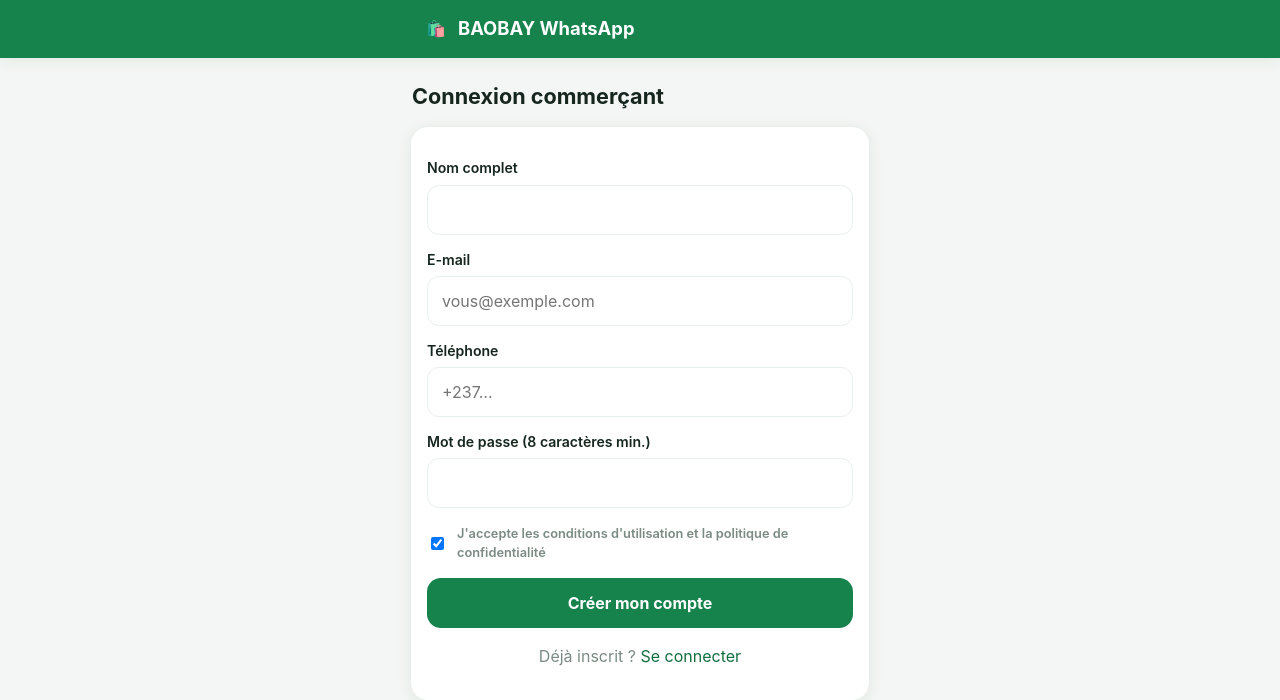
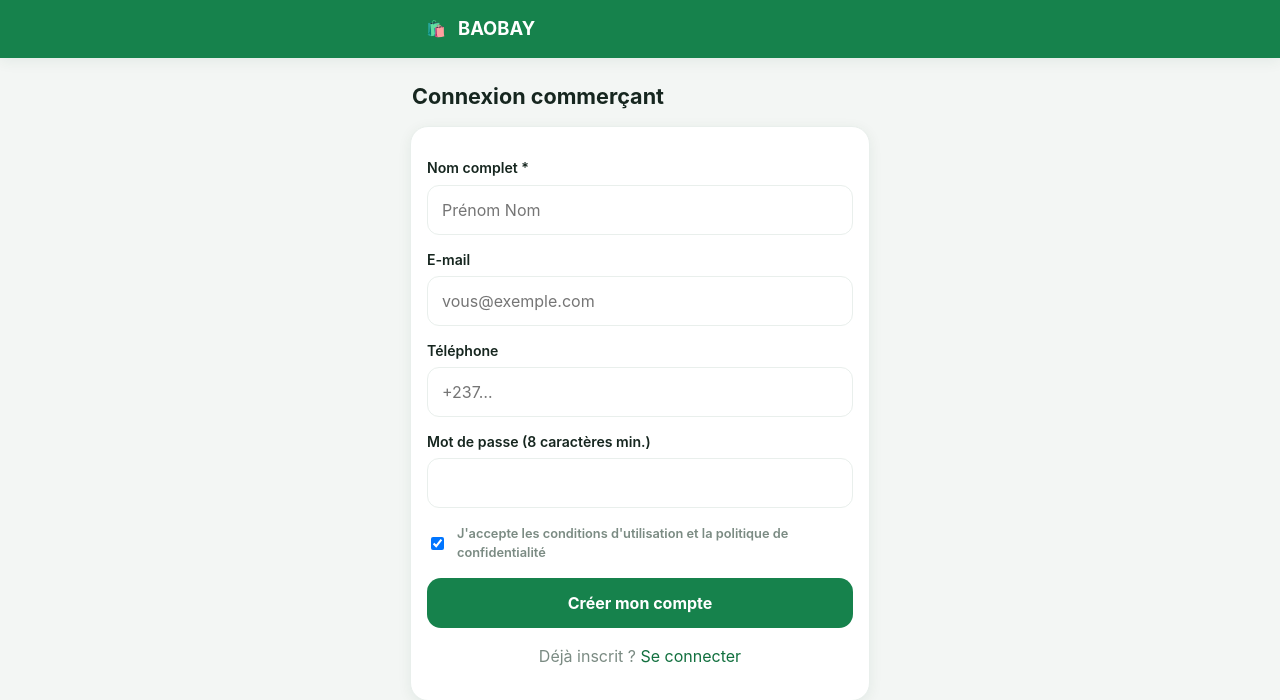
Before and after one commit to Goon981/whatsapp, a FastAPI app: page /app/register in a window 1280 px wide. Shown: the top 700 px of the page. Run offline with FastAPI, Linux system fonts and the light colour scheme.

Commit message:
Fix: remove WhatsApp branding, fix product image gallery bug, add full name validation

```diff
--- a/app/__init__.py
+++ b/app/__init__.py
@@ -1,4 +1,4 @@
-"""BAOBAY WhatsApp — plateforme de commerce mobile pour petits commerces.
+"""BAOBAY — plateforme de commerce mobile pour petits commerces.
 
 Application FastAPI multi-tenant : storefront public, espace commerçant et
 super-administration. Voir README.md pour le démarrage.
--- a/app/config.py
+++ b/app/config.py
@@ -23,7 +23,7 @@ def _get_bool(name: str, default: bool) -> bool:
 class Settings:
     """Paramètres applicatifs lus depuis l'environnement."""
 
-    APP_NAME: str = "BAOBAY WhatsApp"
+    APP_NAME: str = "BAOBAY"
     ENV: str = os.getenv("SMARTSHOP_ENV", "development")
     DEBUG: bool = _get_bool("SMARTSHOP_DEBUG", True)
 
--- a/app/main.py
+++ b/app/main.py
@@ -1,4 +1,4 @@
-"""Point d'entrée FastAPI de BAOBAY WhatsApp.
+"""Point d'entrée FastAPI de BAOBAY.
 
 Monte l'API REST documentée (OpenAPI — §13), les fichiers statiques et les trois
 applications HTML : storefront public, espace commerçant et super-administration.
@@ -52,7 +52,7 @@ app = FastAPI(
     title=settings.APP_NAME,
     version=__version__,
     description=(
-        "API de la plateforme de commerce mobile BAOBAY WhatsApp. "
+        "API de la plateforme de commerce mobile BAOBAY. "
         "Montants en entiers FCFA, isolation multi-tenant par boutique."
     ),
     lifespan=lifespan,
--- a/app/templates/error.html
+++ b/app/templates/error.html
@@ -7,7 +7,7 @@
   <link rel="stylesheet" href="/static/css/app.css">
 </head>
 <body>
-  <header class="topbar"><div class="container"><div class="logo" style="display:flex;align-items:center;justify-content:center">🛍️</div><h1>BAOBAY WhatsApp</h1></div></header>
+  <header class="topbar"><div class="container"><div class="logo" style="display:flex;align-items:center;justify-content:center">🛍️</div><h1>BAOBAY</h1></div></header>
   <main class="container page">
     <div class="card center">
       <div style="font-size:3rem">🤷</div>
--- a/app/templates/landing.html
+++ b/app/templates/landing.html
@@ -3,11 +3,11 @@
 <head>
   <meta charset="utf-8">
   <meta name="viewport" content="width=device-width, initial-scale=1">
-  <title>BAOBAY WhatsApp — votre boutique mobile en 30 minutes</title>
+  <title>BAOBAY — votre boutique mobile en 30 minutes</title>
   <link rel="stylesheet" href="/static/css/app.css">
 </head>
 <body>
-  <header class="topbar"><div class="container"><div class="logo" style="display:flex;align-items:center;justify-content:center">🛍️</div><h1>BAOBAY WhatsApp</h1></div></header>
+  <header class="topbar"><div class="container"><div class="logo" style="display:flex;align-items:center;justify-content:center">🛍️</div><h1>BAOBAY</h1></div></header>
   <main class="container page">
     <div class="card center">
       <div style="font-size:3rem">🛍️💬</div>
--- a/app/templates/merchant/login.html
+++ b/app/templates/merchant/login.html
@@ -7,15 +7,16 @@
   <link rel="stylesheet" href="/static/css/app.css">
 </head>
 <body>
-  <header class="topbar"><div class="container"><div class="logo" style="display:flex;align-items:center;justify-content:center">🛍️</div><h1>BAOBAY WhatsApp</h1></div></header>
+  <header class="topbar"><div class="container"><div class="logo" style="display:flex;align-items:center;justify-content:center">🛍️</div><h1>BAOBAY</h1></div></header>
   <main class="container page">
     <h1 class="page-title">{{ title or 'Connexion commerçant' }}</h1>
     {% if error %}<div class="flash err">{{ error }}</div>{% endif %}
     <div class="card">
       {% if mode == 'register' %}
-      <form method="post" action="/app/register">
-        <label for="full_name">Nom complet</label>
-        <input id="full_name" name="full_name" required>
+      <form method="post" action="/app/register" id="registerForm">
+        <label for="full_name">Nom complet *</label>
+        <input id="full_name" name="full_name" required placeholder="Prénom Nom" onchange="validateFullName()">
+        <div id="fullNameError" style="color:#dc3545;font-size:12px;margin-top:4px;display:none;"></div>
         <label for="email">E-mail</label>
         <input id="email" name="email" type="email" placeholder="vous@exemple.com">
         <label for="phone">Téléphone</label>
@@ -25,6 +26,32 @@
         <div class="checkline mt"><input type="checkbox" id="accept" name="accept_terms" required checked><label for="accept" style="margin:0" class="hint">J'accepte les conditions d'utilisation et la politique de confidentialité</label></div>
         <button class="btn block mt" type="submit">Créer mon compte</button>
       </form>
+      <script>
+        function validateFullName() {
+          const fullName = document.getElementById('full_name').value.trim();
+          const errorDiv = document.getElementById('fullNameError');
+          const words = fullName.split(/\s+/).filter(w => w.length > 0);
+
+          if (words.length < 2) {
+            errorDiv.textContent = '⚠️ Veuillez entrer votre prénom et nom';
+            errorDiv.style.display = 'block';
+            return false;
+          } else {
+            errorDiv.style.display = 'none';
+            return true;
+          }
+        }
+
+        document.getElementById('registerForm').addEventListener('submit', function(e) {
+          if (!validateFullName()) {
+            e.preventDefault();
+            alert('⚠️ Veuillez entrer votre nom complet (prénom + nom)');
+          }
+        });
+
+        // Validation on input
+        document.getElementById('full_name').addEventListener('blur', validateFullName);
+      </script>
       <p class="center mt muted">Déjà inscrit ? <a href="/app/login">Se connecter</a></p>
       {% else %}
       <form method="post" action="/app/login">
--- a/app/templates/merchant/profile.html
+++ b/app/templates/merchant/profile.html
@@ -48,5 +48,5 @@
       <svg class="mi" viewBox="0 0 24 24"><path d="M9 21H5a2 2 0 0 1-2-2V5a2 2 0 0 1 2-2h4"/><path d="M16 17l5-5-5-5M21 12H9"/></svg>
       Se déconnecter</a>
   </div>
-  <p class="center muted small">BAOBAY WhatsApp · v1.0</p>
+  <p class="center muted small">BAOBAY · v1.0</p>
 {% endblock %}
--- a/app/templates/merchant/suspended.html
+++ b/app/templates/merchant/suspended.html
@@ -7,7 +7,7 @@
   <link rel="stylesheet" href="/static/css/app.css">
 </head>
 <body>
-  <header class="topbar"><div class="container"><div class="logo-badge">🛍️</div><h1>BAOBAY WhatsApp</h1></div></header>
+  <header class="topbar"><div class="container"><div class="logo-badge">🛍️</div><h1>BAOBAY</h1></div></header>
   <main class="container page">
     <div class="card center">
       <div style="font-size:3rem">⛔</div>
```
Also changed, not shown: app/templates/merchant/edit_product.html (+4 -4 lines).
